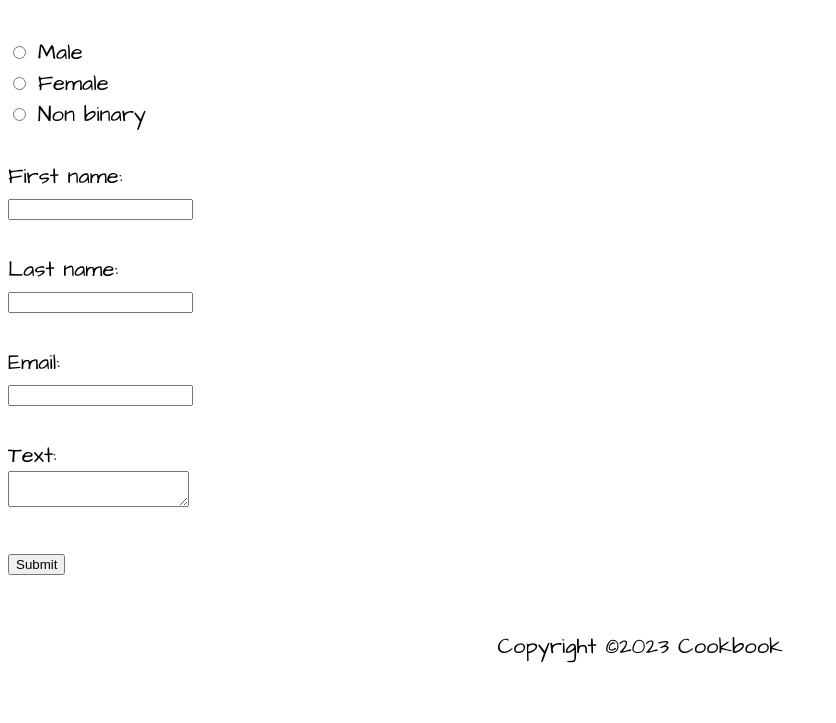
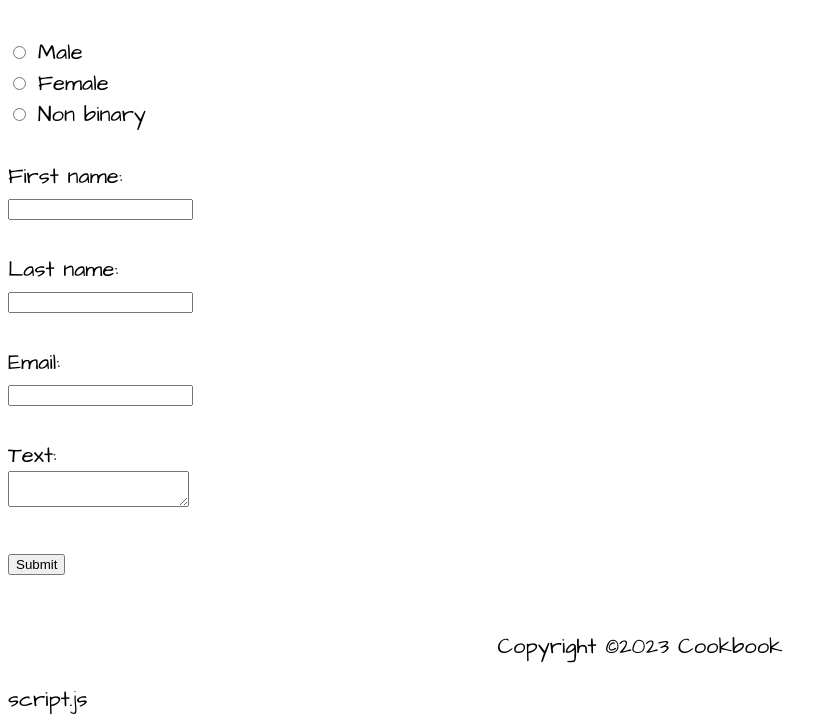
Before and after one commit to lakishaadu/best-lasagna-recipe, a plain HTML site: page contact.html in a window 1280 px wide. Shown: the part 577-1300 px from the top of the page, without its empty margins (0-836 px from the left). Before the commit the page ends 1261 px from the top, so only its background shows below. Drawn offline with Linux system fonts and the light colour scheme.

Commit message:
Update contact.html

```diff
--- a/contact.html
+++ b/contact.html
@@ -70,7 +70,7 @@
     </body>
   </html>
 
-
+  <skript>script.js</skript>
 </body>
 
 </html>
```
